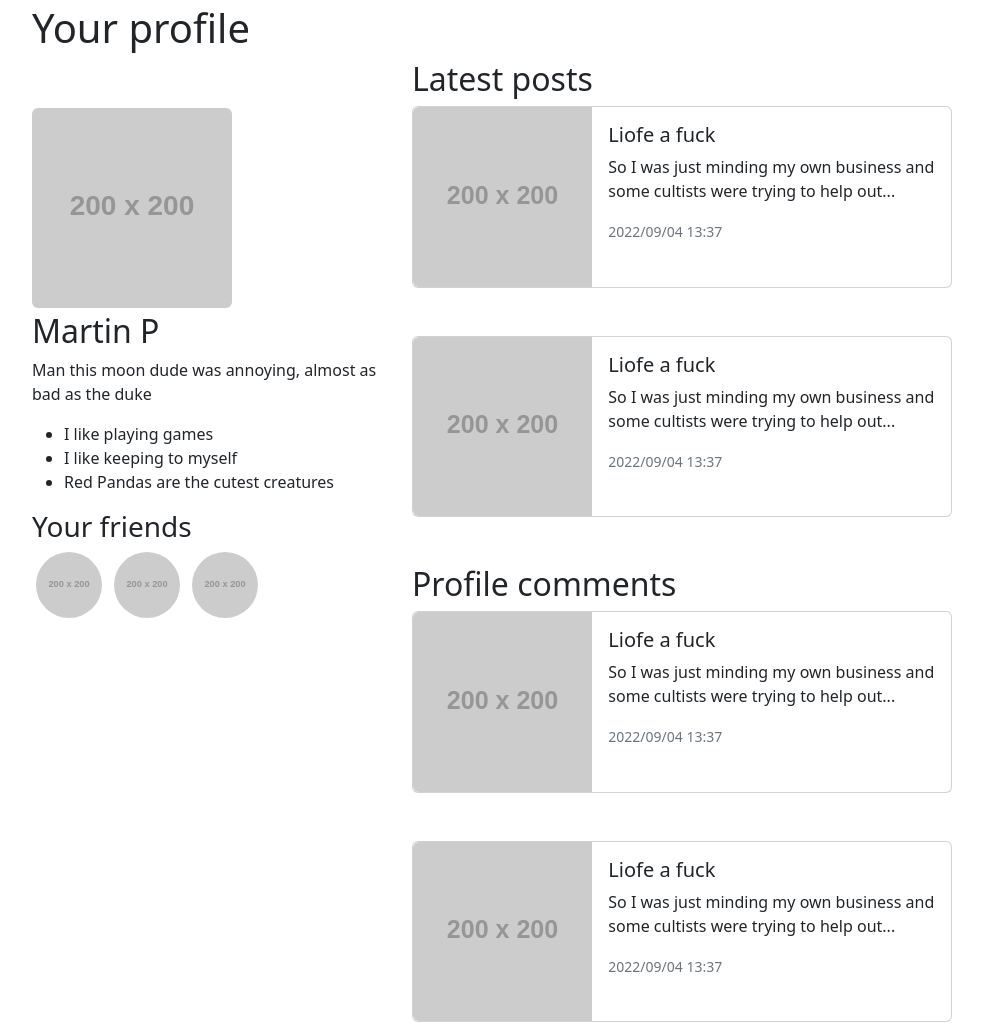
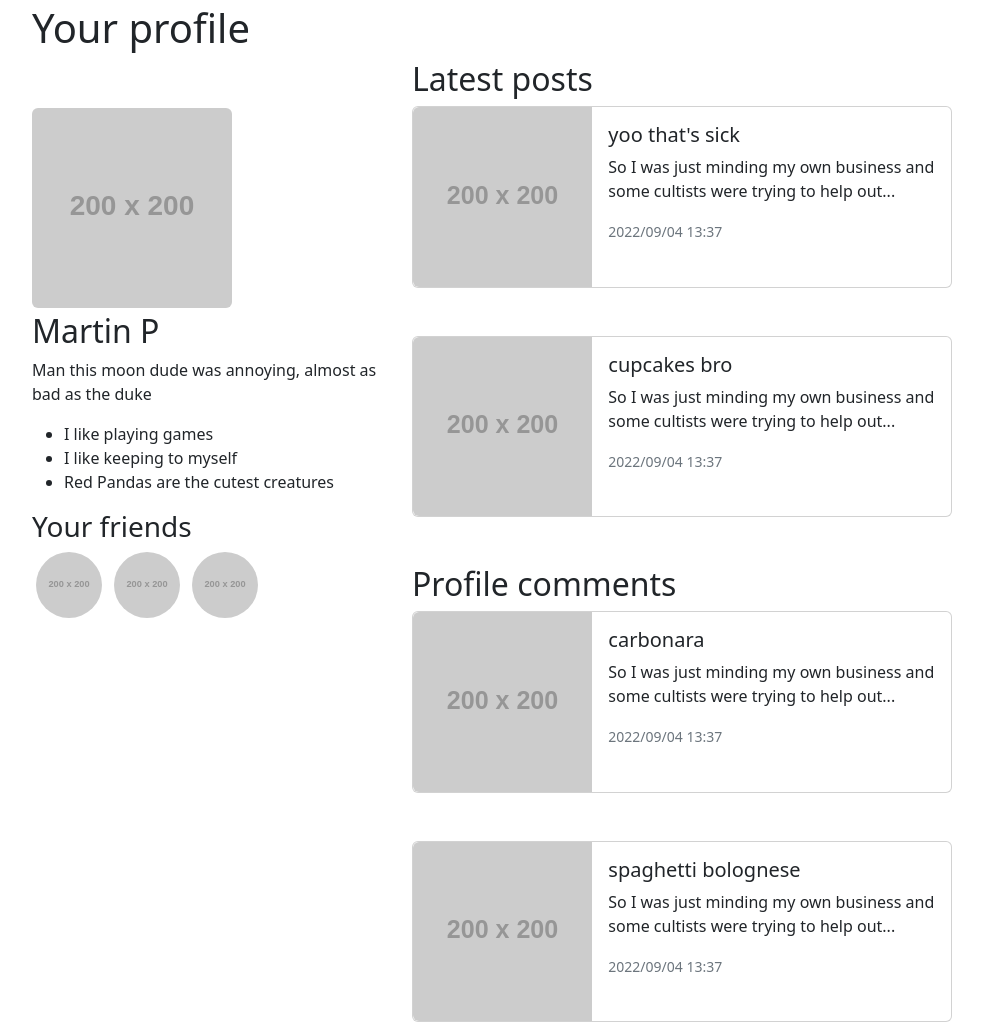
Before and after one commit to MartinP3/wallChatters, a website: page profile.html in a window 1280 px wide. Shown: the part 100-1125 px from the top of the page, without its empty margins (50-1033 px from the left). Drawn offline with nearby package versions, Linux system fonts and the light colour scheme; placeholder pictures from the web are drawn by us.

Commit message:
changed some palceholder text

```diff
--- a/profile.html
+++ b/profile.html
@@ -68,7 +68,7 @@
               </div>
               <div class="col-md-8">
                 <div class="card-body">
-                  <h5 class="card-title">Liofe a fuck</h5>
+                  <h5 class="card-title">yoo that's sick</h5>
                   <p class="card-text">So I was just minding my own business and some cultists were trying to help out...</p>
                   <p class="card-text"><small class="text-muted">2022/09/04 13:37</small></p>
                 </div>
@@ -82,7 +82,7 @@
               </div>
               <div class="col-md-8">
                 <div class="card-body">
-                  <h5 class="card-title">Liofe a fuck</h5>
+                  <h5 class="card-title">cupcakes bro</h5>
                   <p class="card-text">So I was just minding my own business and some cultists were trying to help out...</p>
                   <p class="card-text"><small class="text-muted">2022/09/04 13:37</small></p>
                 </div>
@@ -97,7 +97,7 @@
               </div>
               <div class="col-md-8">
                 <div class="card-body">
-                  <h5 class="card-title">Liofe a fuck</h5>
+                  <h5 class="card-title">carbonara</h5>
                   <p class="card-text">So I was just minding my own business and some cultists were trying to help out...</p>
                   <p class="card-text"><small class="text-muted">2022/09/04 13:37</small></p>
                 </div>
@@ -111,7 +111,7 @@
               </div>
               <div class="col-md-8">
                 <div class="card-body">
-                  <h5 class="card-title">Liofe a fuck</h5>
+                  <h5 class="card-title">spaghetti bolognese</h5>
                   <p class="card-text">So I was just minding my own business and some cultists were trying to help out...</p>
                   <p class="card-text"><small class="text-muted">2022/09/04 13:37</small></p>
                 </div>
```
Also changed, not shown: 1 other file.
